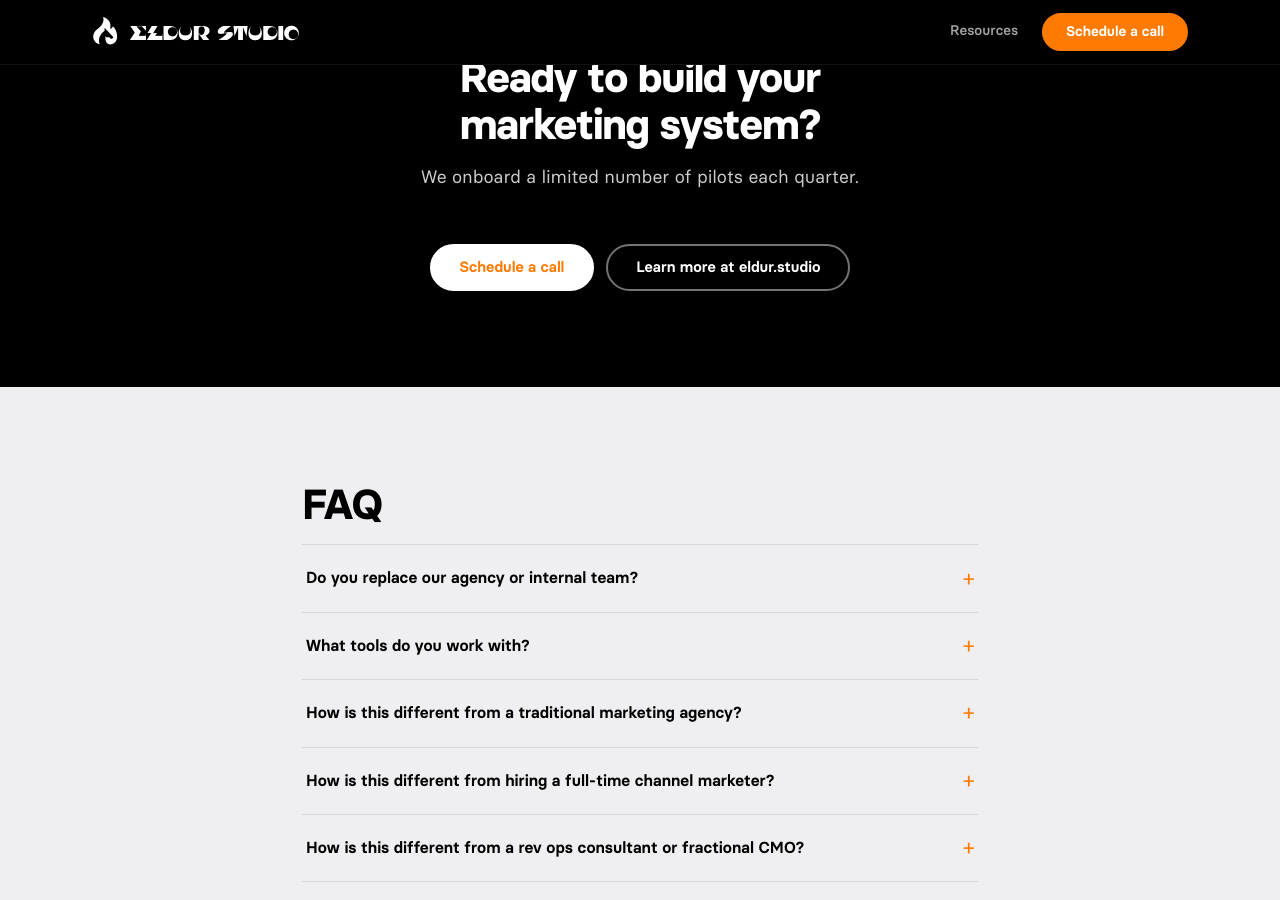
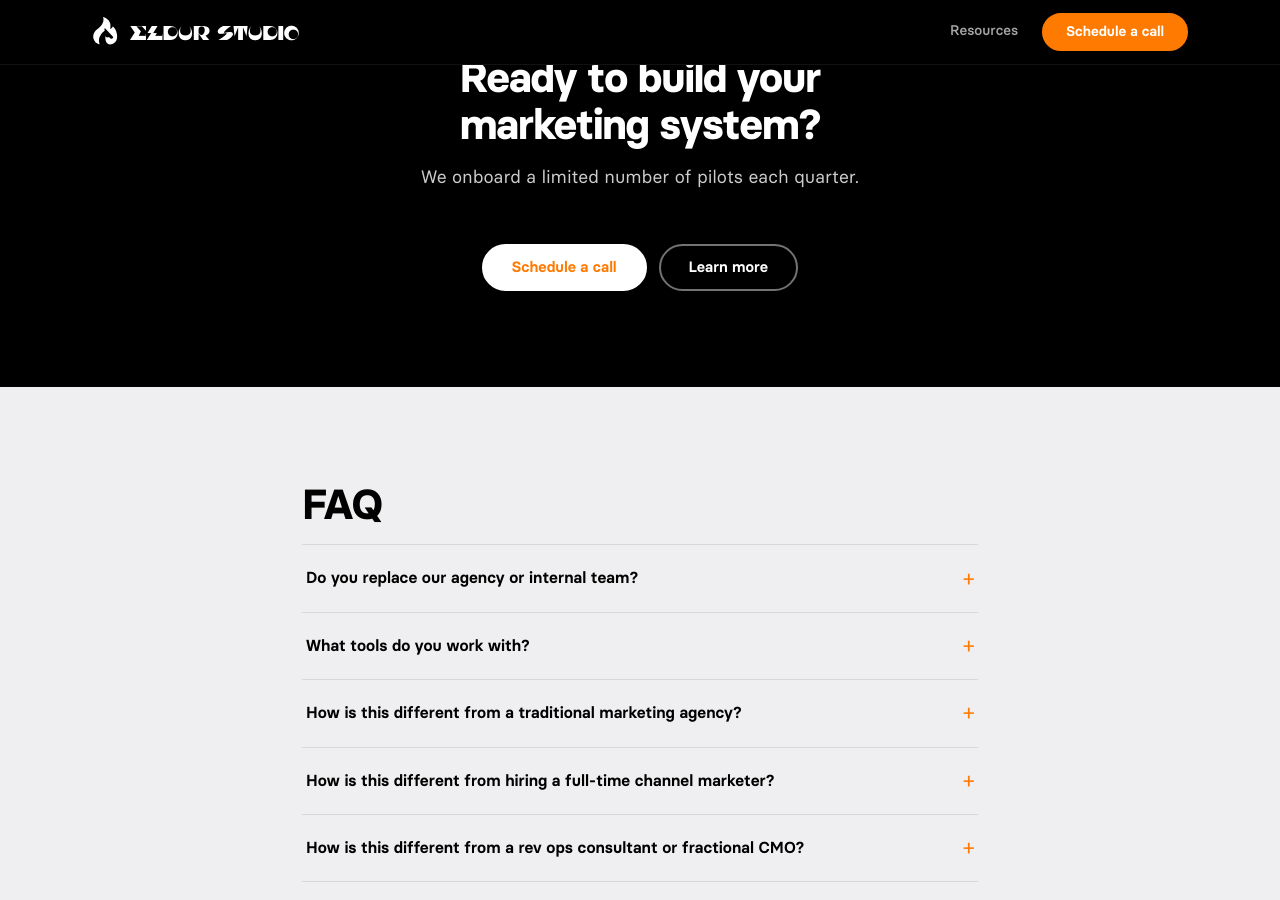
Before and after one commit to UberVero/ES2website, a Jekyll site: the page index.html, which Jekyll copies as it is, in a window 1280 px wide and 900 px high, scrolled down 4126 px. Built offline with Jekyll 4.4.1, drawn with Linux system fonts in a browser that asks for light colours; comment, search, counter and statistics services are not loaded.

Commit message:
feat: add Fathom click tracking to all CTA buttons, update Learn more link

```diff
--- a/index.html
+++ b/index.html
@@ -148,7 +148,7 @@
       </a>
       <div class="nav__links">
         <a href="/resources/" class="nav__link">Resources</a>
-        <a href="https://booking.akiflow.com/veronica-es-new" class="btn btn--nav" target="_blank" rel="noopener">Schedule a call</a>
+        <a href="https://booking.akiflow.com/veronica-es-new" class="btn btn--nav" target="_blank" rel="noopener" onclick="fathom.trackEvent('schedule-call')">Schedule a call</a>
       </div>
     </div>
   </nav>
@@ -161,7 +161,7 @@
         <h1 class="hero__headline">Build the one&#8209;person<br>marketing team</h1>
         <p class="hero__sub">We embed with your team, audit your funnel, then deploy agentic workflows across website, SEO, paid, lifecycle, and rev ops — so you get measurable outcomes and durable systems your team can run independently.</p>
         <div class="hero__actions">
-          <a href="https://booking.akiflow.com/veronica-es-new" class="btn btn--primary" target="_blank" rel="noopener">Schedule a call</a>
+          <a href="https://booking.akiflow.com/veronica-es-new" class="btn btn--primary" target="_blank" rel="noopener" onclick="fathom.trackEvent('schedule-call')">Schedule a call</a>
           <a href="#packages" class="btn btn--ghost">View packages</a>
         </div>
       </div>
@@ -400,8 +400,8 @@
       <h2 class="section__title section__title--light">Ready to build your<br>marketing system?</h2>
       <p class="section__lead section__lead--light">We onboard a limited number of pilots each quarter.</p>
       <div class="cta__actions">
-        <a href="https://booking.akiflow.com/veronica-es-new" class="btn btn--white" target="_blank" rel="noopener">Schedule a call</a>
-        <a href="https://eldur.studio" class="btn btn--outline-white" target="_blank" rel="noopener">Learn more at eldur.studio</a>
+        <a href="https://booking.akiflow.com/veronica-es-new" class="btn btn--white" target="_blank" rel="noopener" onclick="fathom.trackEvent('schedule-call')">Schedule a call</a>
+        <a href="https://eldur.studio/resources/no-code-to-ai-first-operators-marketing-model/" class="btn btn--outline-white" target="_blank" rel="noopener">Learn more</a>
       </div>
     </div>
   </section>
@@ -458,7 +458,7 @@
         <details class="faq__item">
           <summary class="faq__q">How do we start?</summary>
           <div class="faq__a">
-            <p>We begin with a short discovery to confirm goals, data access, and a scoped plan for the first 4 weeks. <a href="https://booking.akiflow.com/veronica-es-new" target="_blank" rel="noopener">Schedule a call to get started.</a></p>
+            <p>We begin with a short discovery to confirm goals, data access, and a scoped plan for the first 4 weeks. <a href="https://booking.akiflow.com/veronica-es-new" target="_blank" rel="noopener" onclick="fathom.trackEvent('schedule-call')">Schedule a call to get started.</a></p>
           </div>
         </details>
 
@@ -480,8 +480,8 @@
       </div>
       <nav class="footer__links" aria-label="Footer navigation">
         <a href="/resources/">Resources</a>
-        <a href="https://booking.akiflow.com/veronica-es-new" target="_blank" rel="noopener">Schedule a call</a>
-        <a href="https://eldur.studio" target="_blank" rel="noopener">eldur.studio</a>
+        <a href="https://booking.akiflow.com/veronica-es-new" target="_blank" rel="noopener" onclick="fathom.trackEvent('schedule-call')">Schedule a call</a>
+        <a href="https://www.eldur.studio" target="_blank" rel="noopener">eldur.studio</a>
         <a href="mailto:info@eldur.studio" class="footer__contact">
           <svg width="13" height="13" viewBox="0 0 13 13" fill="none" xmlns="http://www.w3.org/2000/svg" aria-hidden="true">
             <rect x="0.75" y="2.75" width="11.5" height="7.5" rx="1.25" stroke="currentColor" stroke-width="1.1"/>
```
